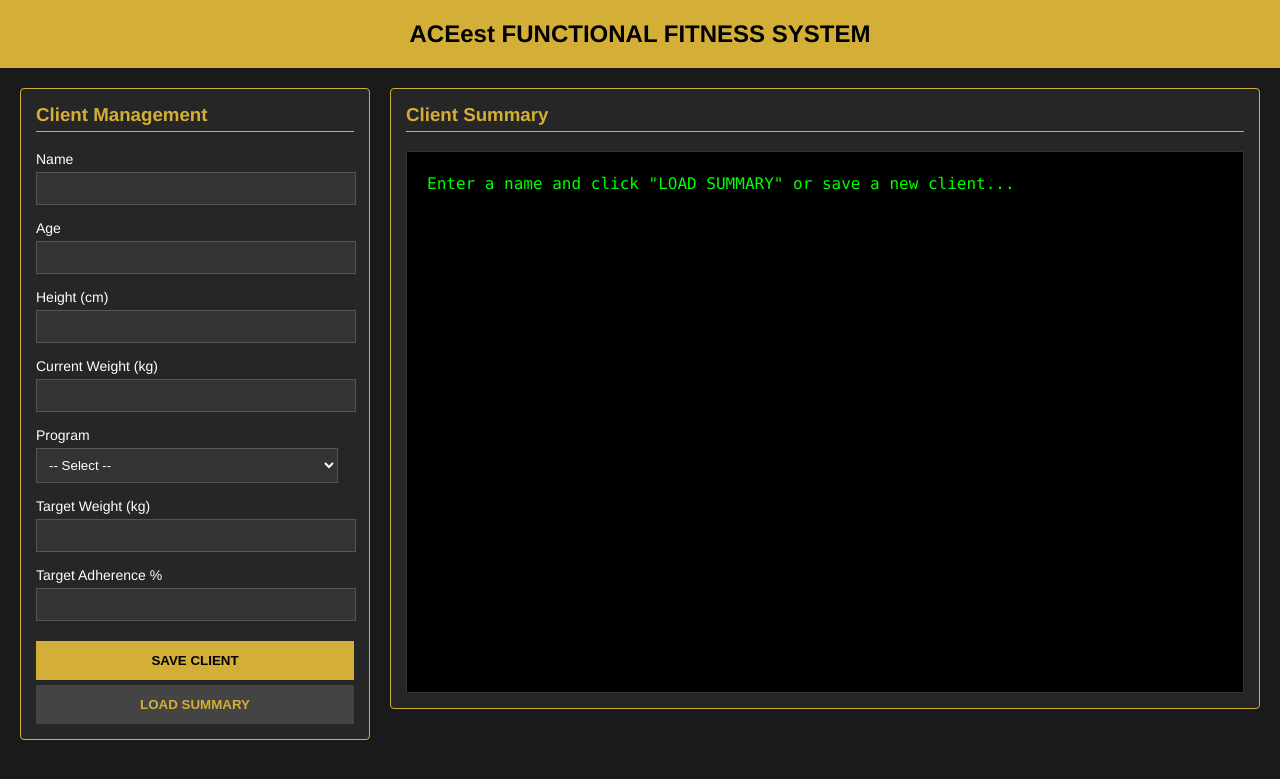
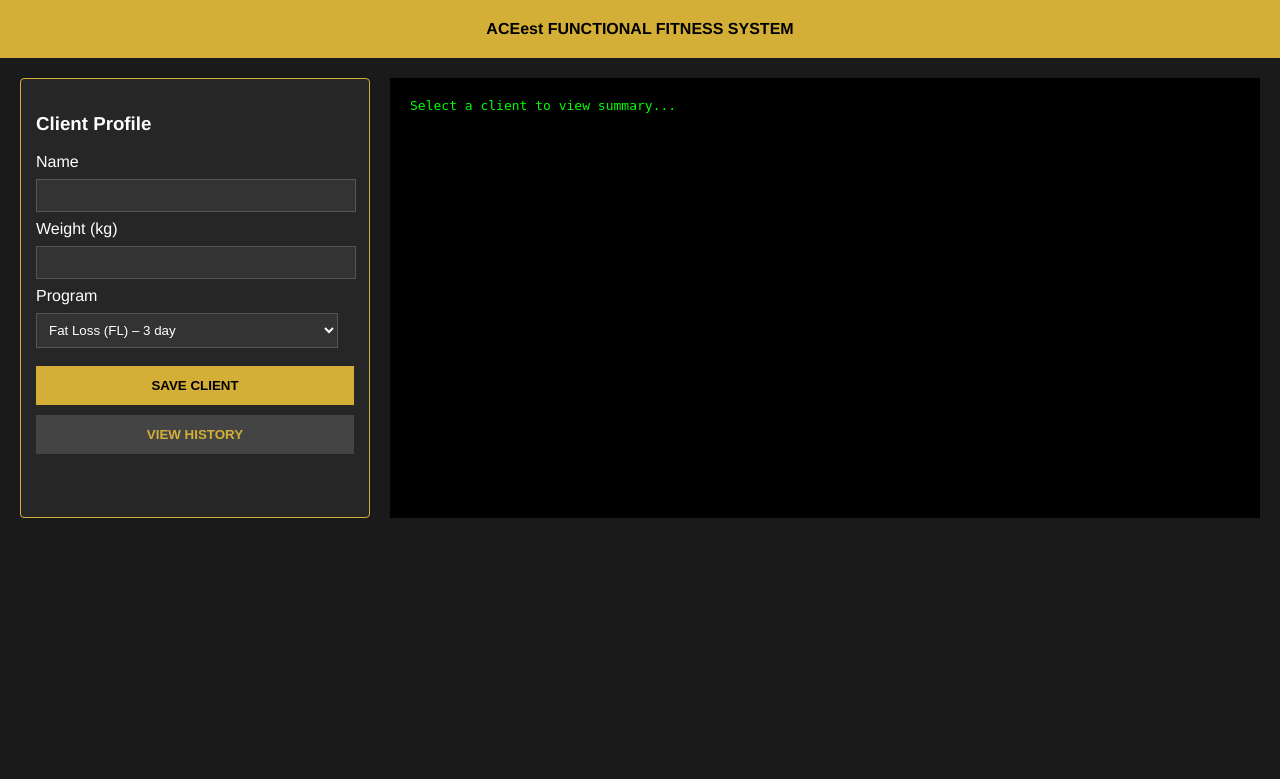
Before and after one commit to 2024ht66529-Abhijat/Assign2_ACEest, a Flask app: page / in a window 1280 px wide. Shown: the top 779 px of the page. Run offline with Flask 3, Linux system fonts and the light colour scheme.

Commit message:
commit v3.0..1

```diff
--- a/app.py
+++ b/app.py
@@ -5,7 +5,6 @@ from datetime import datetime
 app = Flask(__name__)
 DB_NAME = "aceest_fitness.db"
 
-# Core Program Data
 PROGRAMS = {
     "Fat Loss (FL) – 3 day": {"factor": 22, "desc": "3-day full-body fat loss"},
     "Fat Loss (FL) – 5 day": {"factor": 24, "desc": "5-day split, higher volume fat loss"},
@@ -25,11 +24,16 @@ def init_db():
             age INTEGER, height REAL, weight REAL, program TEXT,
             calories INTEGER, target_weight REAL, target_adherence INTEGER)""")
         conn.execute("""CREATE TABLE IF NOT EXISTS progress (
-            id INTEGER PRIMARY KEY AUTOINCREMENT, client_name TEXT,
-            week TEXT, adherence INTEGER)""")
+            id INTEGER PRIMARY KEY AUTOINCREMENT, client_name TEXT, week TEXT, adherence INTEGER)""")
+        conn.execute("""CREATE TABLE IF NOT EXISTS workouts (
+            id INTEGER PRIMARY KEY AUTOINCREMENT, client_name TEXT, date TEXT,
+            workout_type TEXT, duration_min INTEGER, notes TEXT)""")
+        conn.execute("""CREATE TABLE IF NOT EXISTS exercises (
+            id INTEGER PRIMARY KEY AUTOINCREMENT, workout_id INTEGER,
+            name TEXT, sets INTEGER, reps INTEGER, weight REAL)""")
         conn.execute("""CREATE TABLE IF NOT EXISTS metrics (
-            id INTEGER PRIMARY KEY AUTOINCREMENT, client_name TEXT,
-            date TEXT, weight REAL, waist REAL, bodyfat REAL)""")
+            id INTEGER PRIMARY KEY AUTOINCREMENT, client_name TEXT, date TEXT,
+            weight REAL, waist REAL, bodyfat REAL)""")
 
 @app.route('/')
 def index():
@@ -39,51 +43,26 @@ def index():
 def save_client():
     data = request.json
     try:
-        # Use .get() to avoid KeyError if fields are empty
         name = data.get('name')
         program = data.get('program')
         weight = float(data.get('weight', 0) or 0)
-
-        if not name or not program:
-            return jsonify({"status": "error", "message": "Name and Program are required"}), 400
-
         factor = PROGRAMS[program]['factor']
         calories = int(weight * factor) if weight > 0 else 0
-
         with get_db() as conn:
             conn.execute("""INSERT OR REPLACE INTO clients
                 (name, age, height, weight, program, calories, target_weight, target_adherence)
                 VALUES (?, ?, ?, ?, ?, ?, ?, ?)""",
-                (name,
-                 int(data.get('age', 0) or 0),
-                 float(data.get('height', 0) or 0),
-                 weight,
-                 program,
-                 calories,
-                 float(data.get('target_weight', 0) or 0),
-                 int(data.get('target_adherence', 0) or 0)))
+                (name, data.get('age', 0), data.get('height', 0), weight, program,
+                 calories, data.get('target_weight', 0), data.get('target_adherence', 0)))
         return jsonify({"status": "success", "calories": calories})
     except Exception as e:
-        return jsonify({"status": "error", "message": str(e)}), 500
+        return jsonify({"status": "error", "message": str(e)}), 400
 
-@app.route('/get_summary/<name>')
-def get_summary(name):
+@app.route('/workout_history/<name>')
+def workout_history(name):
     with get_db() as conn:
-        client = conn.execute("SELECT * FROM clients WHERE name=?", (name,)).fetchone()
-        if not client:
-            return jsonify({"error": "Not Found"}), 404
-
-        stats = conn.execute("SELECT COUNT(*), AVG(adherence) FROM progress WHERE client_name=?", (name,)).fetchone()
-        metric = conn.execute("SELECT * FROM metrics WHERE client_name=? ORDER BY date DESC LIMIT 1", (name,)).fetchone()
-
-        c_dict = dict(client)
-        return jsonify({
-            "profile": c_dict,
-            "prog_desc": PROGRAMS.get(c_dict['program'], {}).get("desc", ""),
-            "weeks": stats[0],
-            "avg_adh": round(stats[1], 1) if stats[1] else 0,
-            "last_metric": dict(metric) if metric else None
-        })
+        rows = conn.execute("SELECT * FROM workouts WHERE client_name=? ORDER BY date DESC", (name,)).fetchall()
+    return jsonify([dict(row) for row in rows])
 
 if __name__ == '__main__':
     init_db()
--- a/templates/index.html
+++ b/templates/index.html
@@ -2,121 +2,49 @@
 <html>
 <head>
     <title>ACEest Fitness & Performance</title>
+    <script src="https://jsdelivr.net"></script>
     <style>
         :root { --gold: #d4af37; --dark: #1a1a1a; --panel: #262626; }
-        body { background: var(--dark); color: white; font-family: 'Helvetica', sans-serif; margin: 0; padding: 0; }
-        .header { background: var(--gold); color: black; padding: 20px; text-align: center; font-weight: bold; font-size: 24px; }
+        body { background: var(--dark); color: white; font-family: 'Helvetica', sans-serif; margin: 0; }
+        .header { background: var(--gold); color: black; padding: 20px; text-align: center; font-weight: bold; }
         .main { display: grid; grid-template-columns: 350px 1fr; gap: 20px; padding: 20px; }
-        .panel { background: var(--panel); border: 1px solid var(--gold); padding: 15px; border-radius: 4px; height: fit-content; }
-        .panel h3 { color: var(--gold); margin-top: 0; border-bottom: 1px solid var(--gold); padding-bottom: 5px; }
-        label { display: block; margin-top: 10px; font-size: 14px; }
-        input, select { width: 95%; padding: 8px; margin: 5px 0; background: #333; color: white; border: 1px solid #555; }
-        button { width: 100%; padding: 12px; margin-top: 15px; background: var(--gold); border: none; font-weight: bold; cursor: pointer; }
-        button:hover { background: #b8962d; }
-        .console-box { background: #000; font-family: 'Consolas', monospace; padding: 20px; min-height: 500px; white-space: pre-wrap; border: 1px solid #333; color: #0f0; line-height: 1.5; }
+        .panel { background: var(--panel); border: 1px solid var(--gold); padding: 15px; border-radius: 4px; }
+        input, select { width: 95%; padding: 8px; margin: 8px 0; background: #333; color: white; border: 1px solid #555; }
+        button { width: 100%; padding: 12px; margin-top: 10px; background: var(--gold); border: none; font-weight: bold; cursor: pointer; }
+        .tab-content { display: none; background: #000; padding: 20px; min-height: 400px; color: #0f0; font-family: monospace; }
+        .active { display: block; }
     </style>
 </head>
 <body>
-
     <div class="header">ACEest FUNCTIONAL FITNESS SYSTEM</div>
-
     <div class="main">
-        <!-- Left Panel: Form Inputs -->
-        <div class="panel">
-            <h3>Client Management</h3>
+        <div class="left panel">
+            <h3>Client Profile</h3>
             <label>Name</label><input type="text" id="name">
-            <label>Age</label><input type="number" id="age">
-            <label>Height (cm)</label><input type="number" id="height">
-            <label>Current Weight (kg)</label><input type="number" id="weight">
+            <label>Weight (kg)</label><input type="number" id="weight">
             <label>Program</label>
-            <select id="program">
-                <option value="">-- Select --</option>
-                {% for p in programs %}<option value="{{p}}">{{p}}</option>{% endfor %}
-            </select>
-            <label>Target Weight (kg)</label><input type="number" id="target_weight">
-            <label>Target Adherence %</label><input type="number" id="target_adherence">
-
+            <select id="program">{% for p in programs %}<option>{{p}}</option>{% endfor %}</select>
             <button onclick="saveClient()">SAVE CLIENT</button>
-            <button onclick="loadSummary()" style="background:#444; color:var(--gold); margin-top:5px;">LOAD SUMMARY</button>
+            <button onclick="showHistory()" style="background:#444; color:var(--gold)">VIEW HISTORY</button>
         </div>
-
-        <!-- Right Panel: Summary Display -->
         <div class="right">
-            <div class="panel">
-                <h3>Client Summary</h3>
-                <div id="summaryDisplay" class="console-box">Enter a name and click "LOAD SUMMARY" or save a new client...</div>
-            </div>
+            <div id="summary" class="tab-content active">Select a client to view summary...</div>
+            <div id="history" class="tab-content"></div>
         </div>
     </div>
-
     <script>
         async function saveClient() {
-            const payload = {
-                name: document.getElementById('name').value,
-                age: document.getElementById('age').value,
-                height: document.getElementById('height').value,
-                weight: document.getElementById('weight').value,
-                program: document.getElementById('program').value,
-                target_weight: document.getElementById('target_weight').value,
-                target_adherence: document.getElementById('target_adherence').value
-            };
-
             const res = await fetch('/save_client', {
                 method: 'POST',
                 headers: {'Content-Type': 'application/json'},
-                body: JSON.stringify(payload)
+                body: JSON.stringify({
+                    name: document.getElementById('name').value,
+                    weight: document.getElementById('weight').value,
+                    program: document.getElementById('program').value
+                })
             });
-
             const data = await res.json();
-            if (data.status === "success") {
-                alert("Client Saved successfully!");
-                loadSummary();
-            } else {
-                alert("Error: " + data.message);
-            }
-        }
-
-        async function loadSummary() {
-            const name = document.getElementById('name').value;
-            if (!name) return alert("Please enter a name to load.");
-
-            const res = await fetch(`/get_summary/${encodeURIComponent(name)}`);
-            if (!res.ok) return alert("Client not found.");
-
-            const data = await res.json();
-
-            const metric = data.last_metric ?
-                `${data.last_metric.date} | ${data.last_metric.weight}kg, Waist ${data.last_metric.waist}cm` : "No metrics logged yet";
-
-            const text = `
-CLIENT PROFILE
---------------
-Name      : ${data.profile.name}
-Age       : ${data.profile.age || '-'}
-Height    : ${data.profile.height || '-'} cm
-Weight    : ${data.profile.weight || '-'} kg
-Program   : ${data.profile.program}
-Calories  : ${data.profile.calories || '-'} kcal/day
-
-PROGRAM NOTES
--------------
-${data.prog_desc}
-
-GOALS
------
-Target Weight: ${data.profile.target_weight || '-'} kg
-Target Adh.  : ${data.profile.target_adherence || '-'} %
-
-PROGRESS SUMMARY
-----------------
-Weeks logged       : ${data.weeks}
-Average adherence  : ${data.avg_adh}%
-
-LAST BODY METRICS
------------------
-${metric}`;
-
-            document.getElementById('summaryDisplay').innerText = text;
+            document.getElementById('summary').innerText = `Saved! Calories: ${data.calories} kcal/day`;
         }
     </script>
 </body>
```
Also changed, not shown: tests/test_app.py (+2 -5 lines), tests/test_relational.py (added, +17 -0 lines).
